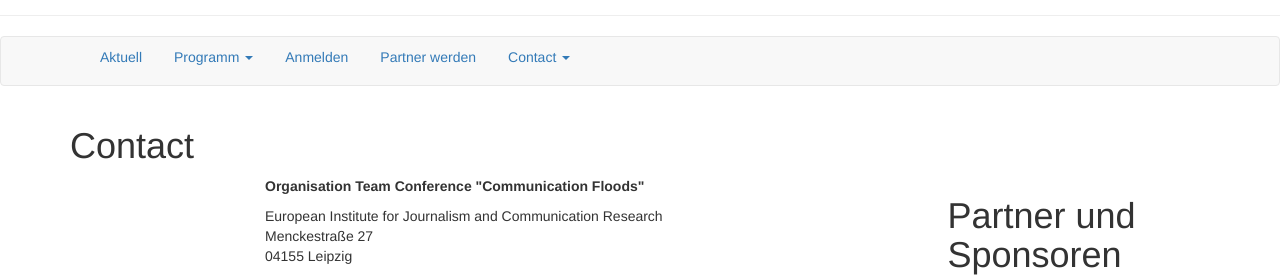
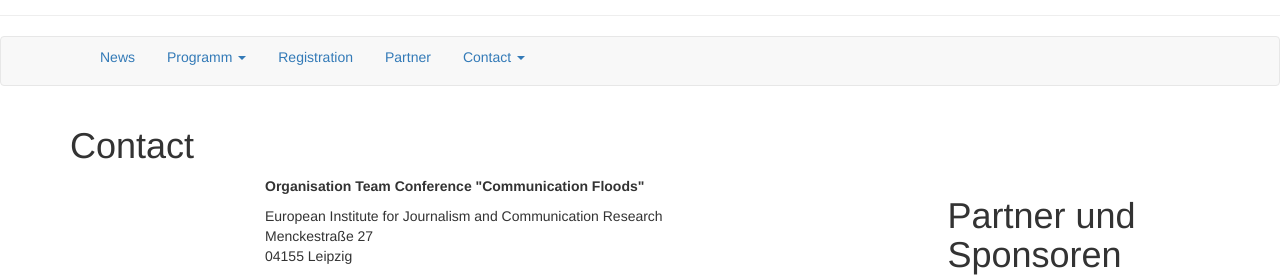
Before and after one commit to susedev/test, a Jekyll site: the page built from contact.html, in a window 1280 px wide, cut to the strip 131-534 px from the top of the page. Shown: the top 277 px of the strip. Built offline with Jekyll 4.4.1, drawn with Linux system fonts in a browser that asks for light colours; nearby versions of some CDN libraries.

Commit message:
Update navbar-en.html

```diff
--- a/_includes/navbar-en.html
+++ b/_includes/navbar-en.html
@@ -10,24 +10,24 @@
     </div>
     <div class="collapse navbar-collapse" id="bs-example-navbar-collapse-1">
       <ul class="nav nav-pills">
-        <li><a href="{{ site.base_url }}/konferenz-kommunikationsfluten.html">Aktuell <span class="sr-only">(current)</span></a></li>
+        <li><a href="{{ site.base_url }}/konferenz-kommunikationsfluten.html">News <span class="sr-only">(current)</span></a></li>
         <li class="dropdown">
           <a href="{{ site.base_url }}/programm-uebersicht.html" class="dropdown-toggle" data-toggle="dropdown" role="button" aria-expanded="false">Programm <span class="caret"></span></a>
           <ul class="dropdown-menu" role="menu">
-            <li><a href="{{ site.base_url }}/programm-uebersicht.html">Übersicht</a></li>
+            <li><a href="{{ site.base_url }}/programm-uebersicht.html">Overview</a></li>
             <li class="divider"></li>
-            <li><a href="{{ site.base_url }}/beitraege-und-referentinnen.html">Beiträge und ReferentInnen</a></li>
+            <li><a href="{{ site.base_url }}/beitraege-und-referentinnen.html">Title and Speaker</a></li>
           </ul>
-        <li><a href="{{ site.base_url }}/anmeldung.html">Anmelden <span class="sr-only">(current)</span></a></li>
-        <li><a href="{{ site.base_url }}/partner-werden.html">Partner werden <span class="sr-only">(current)</span></a></li>
+        <li><a href="{{ site.base_url }}/anmeldung.html">Registration <span class="sr-only">(current)</span></a></li>
+        <li><a href="{{ site.base_url }}/partner-werden.html">Partner <span class="sr-only">(current)</span></a></li>
         <li class="dropdown">
           <a href="{{ site.base_url }}/contact.html" class="dropdown-toggle" data-toggle="dropdown" role="button" aria-expanded="false">Contact <span class="caret"></span></a>
           <ul class="dropdown-menu" role="menu">
-            <li><a href="{{ site.base_url }}/partner-werden.html">Anfahrt</a></li>
+            <li><a href="{{ site.base_url }}/location.html">Getting to the Venue</a></li>
             <li class="divider"></li>
-            <li><a href="{{ site.base_url }}/presse.html">Presse</a></li>
+            <li><a href="{{ site.base_url }}/presse.html">Media</a></li>
             <li class="divider"></li>
-            <li><a href="{{ site.base_url }}/impressum.html">Impressum</a></li>
+            <li><a href="{{ site.base_url }}/impressum.html">Legal Information</a></li>
           </ul>
         </li>
       </ul>
```
